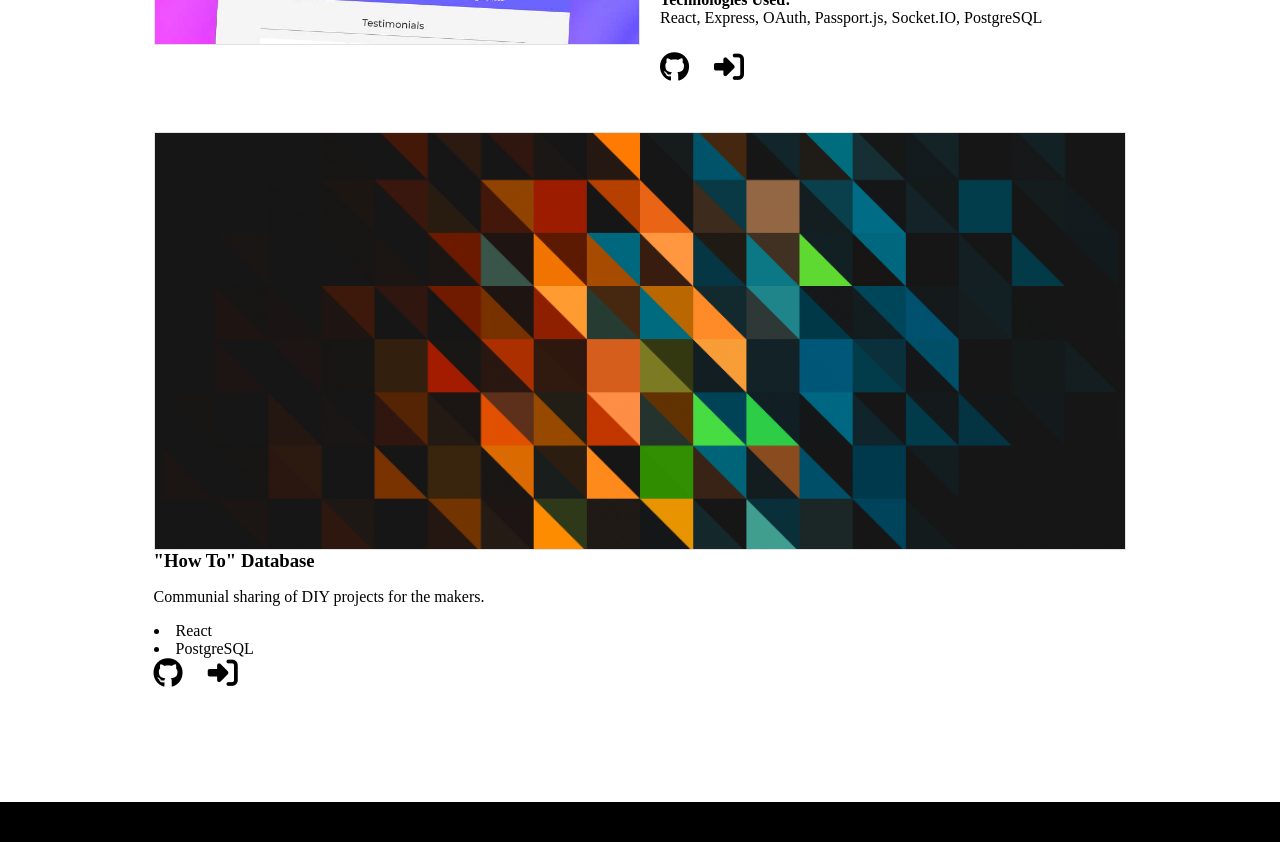
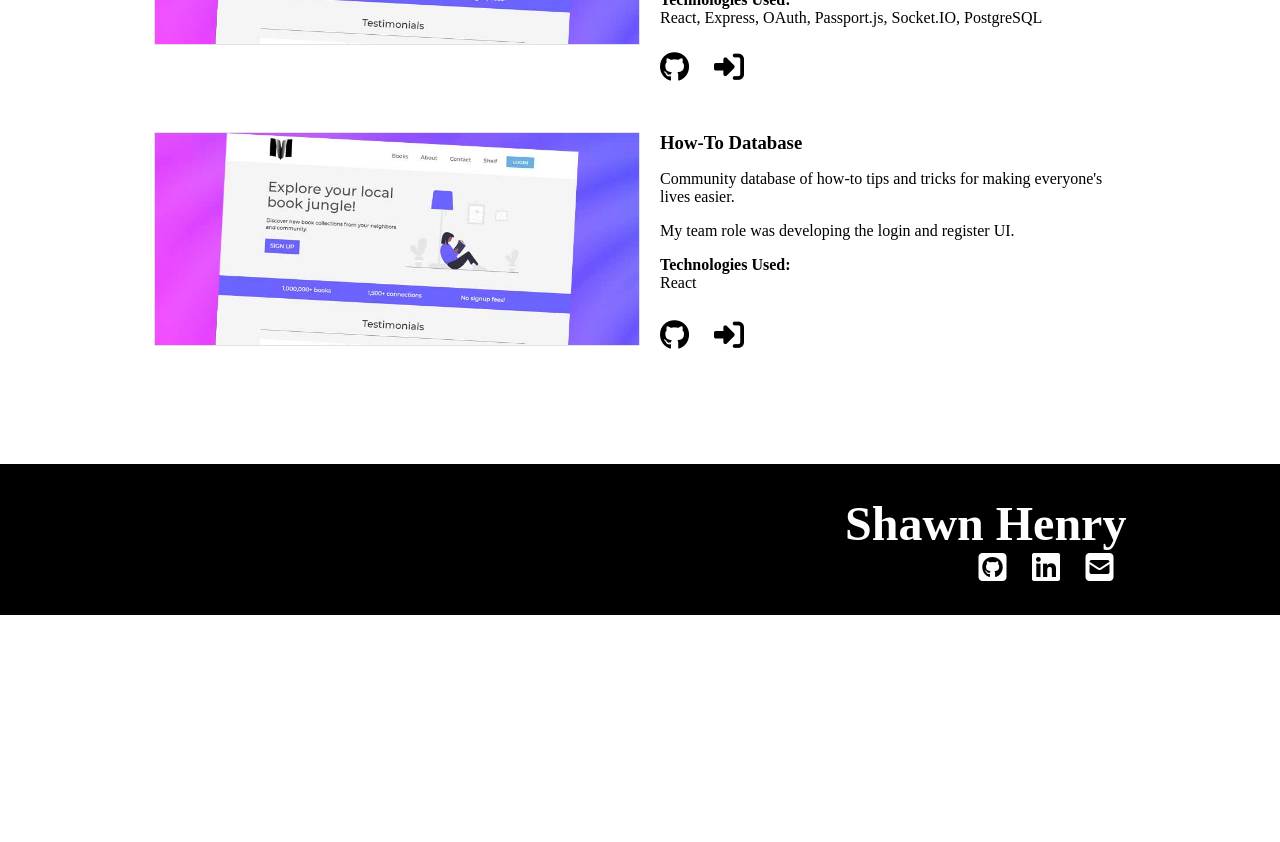
Before and after one commit to shenry45/Dev-Portfolio, a React (Create React App) app: page /projects in a window 1280 px wide. Shown: the part 400-1242 px from the top of the page. After the commit the page ends 1015 px from the top, so only its background shows below. Built offline with nearby package versions, Linux system fonts and the light colour scheme; a web font is replaced by a local one.

Commit message:
2nd project container format, needs new display image

```diff
--- a/src/pages/Contact.js
+++ b/src/pages/Contact.js
@@ -47,10 +47,8 @@ function Contact() {
                             await emailjs
                                 .send(process.env.REACT_APP_MAIL_SERVICE, process.env.REACT_APP_MAIL_TEMPLATE, {from_name: name, reply_to: email, message_html: message}, process.env.REACT_APP_MAIL_USER)
                                 .then(function(response) {
-                                    console.log('SUCCESS!', response.status, response.text);
                                     setSuccess(true);
                                 }, function(error) {
-                                    console.log('FAILED...', error);
                                     setSuccess(false)
                                 });
                         }}
--- a/src/pages/Projects.js
+++ b/src/pages/Projects.js
@@ -37,16 +37,27 @@ const Projects = () => {
                     </div>
                 </div>
                 <div className="container">
-                    <img src="/assets/triangle-background.jpg" alt="triangle background" />
-                    <div>
-                        <h3>"How To" Database</h3>
-                        <p>Communial sharing of DIY projects for the makers.</p>
-                        <ul>
-                            <li>React</li>
-                            <li>PostgreSQL</li>
-                        </ul>
-                        <i className="fab fa-github"></i>
-                        <i className="fas fa-sign-in-alt"></i>
+                    <div className="cover">
+                        <img src={Library} alt="neighborhood library summary" />
+                    </div>
+                    <div className="content">
+                        <div className="details">
+                            <h3>How-To Database</h3>
+                            <p>Community database of how-to tips and tricks for making everyone's lives easier.</p>
+                            <p>My team role was developing the login and register UI.</p>
+                            <h4>Technologies Used:</h4>
+                            <ul>
+                                <li>React</li>
+                            </ul>
+                        </div>
+                        <span>
+                            <a href="https://github.com/how-to-build" rel="noopener noreferrer" target="_blank">
+                                <i className="fab fa-github"></i>
+                            </a>
+                            <a href="https://how-to-db.netlify.app/" rel="noopener noreferrer" target="_blank">
+                                <i className="fas fa-sign-in-alt"></i>
+                            </a>
+                        </span>
                     </div>
                 </div>
             </div>
--- a/src/scss/style.scss
+++ b/src/scss/style.scss
@@ -287,10 +287,12 @@ section {
         }
 
         .success {
-            background: lightgreen;
+            background: #d5ffd5;
             color: green;
             border-radius: 10px;
             border: 2px solid green;
+            padding: 1.0rem;
+            margin-top: 1.0rem;
         }
     }
 }
```
Also changed, not shown: public/assets/triangle-background.jpg (deleted).
